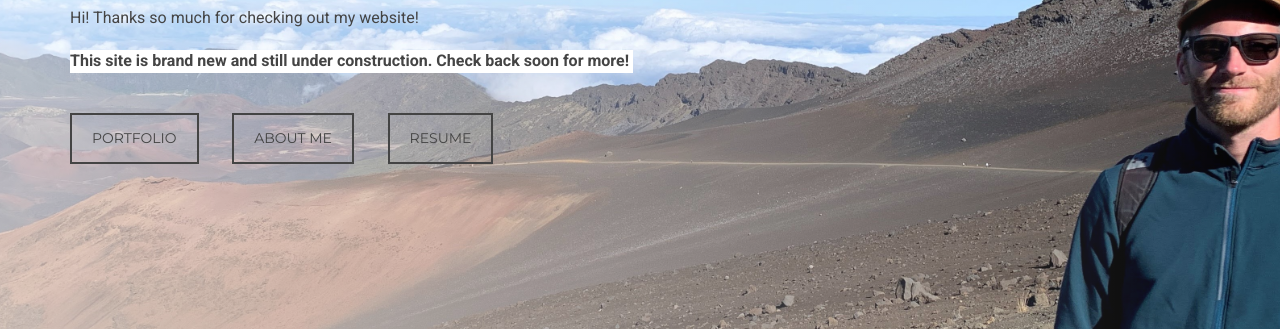
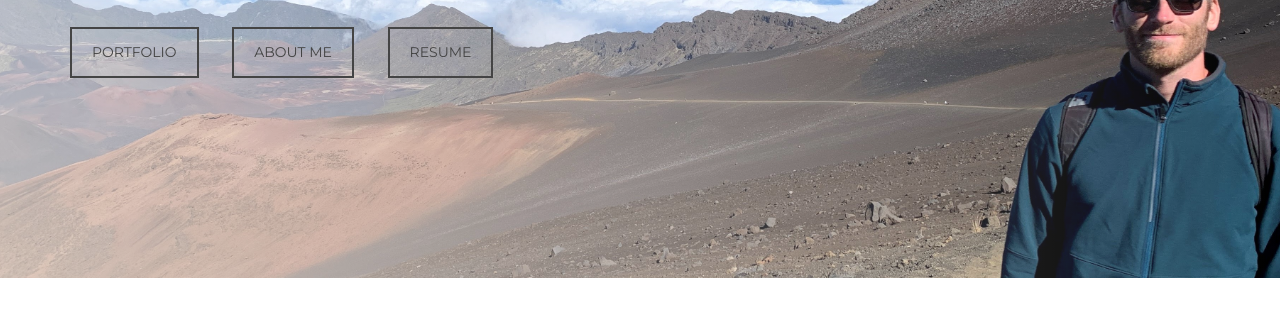
Before and after one commit to dancking/Website, a plain HTML site: page index.html in a window 1280 px wide. Shown: the part 357-686 px from the top of the page. Drawn offline with Linux system fonts and the light colour scheme.

```diff
--- a/index.html
+++ b/index.html
@@ -44,11 +44,11 @@
             <div class="intro-text">
               <h1>Daniel King, PhD</h1>
               <p>Data Analyst | Cognitive Scientist</p>
-              <p style="font-size:16px; padding: bottom 0px;">Hi! Thanks so much for checking out my website!</p>
-              <p style="font-size:16px; padding: top 0; background-color: white; width:75%"><strong>This site is brand new and still under construction. Check back soon for more!</strong></p>
+              <!-- <p style="font-size:16px; padding: bottom 0px;">Hi! Thanks so much for checking out my website!</p> -->
+              <!-- <p style="font-size:16px; padding: top 0; background-color: white; width:75%"><strong>This site is brand new and still under construction. Check back soon for more!</strong></p> -->
               <a href="#portfolio" class="btn btn-custom btn-lg page-scroll">Portfolio</a>
                <a href="#contact" class="btn btn-custom btn-lg page-scroll">About Me</a>
-               <a href="King_Resume_0831.pdf" class="btn btn-custom btn-lg page-scroll">Resume</a>
+               <a href="King_Resume_0831.pdf" target="_blank" class="btn btn-custom btn-lg page-scroll">Resume</a>
               </div>
           </div>
         </div>
```
